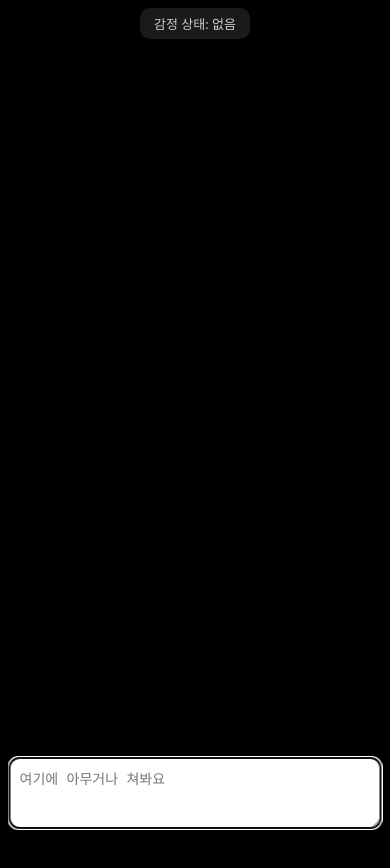
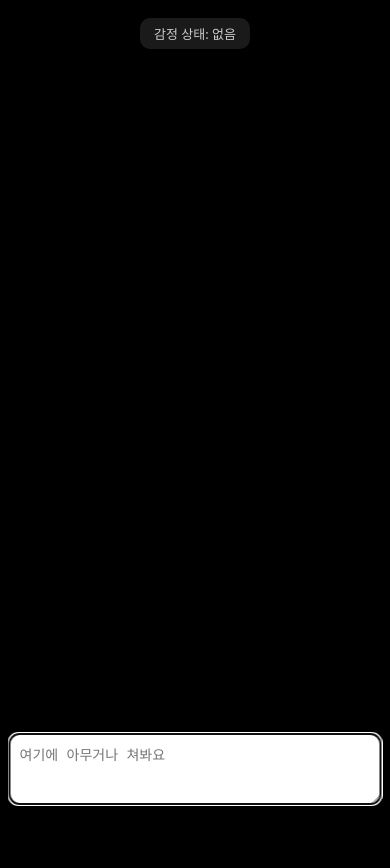
Before and after one commit to awlejar/MediumorchidMuddyWorker, a plain HTML site: page index.html in a window 390 px wide. Drawn offline with Linux system fonts and the light colour scheme.

Commit message:
모바일수정2

```diff
--- a/index.html
+++ b/index.html
@@ -55,7 +55,7 @@
       }
 
       100% {
-        transform: translateY(100vh);
+        transform: translateY(var(--fall-distance, 100vh));
         opacity: 1;
       }
     }
@@ -79,13 +79,14 @@
 
     #inputArea {
       position: fixed;
-      bottom: 16px;
+      bottom: 40px;
       left: 50%;
       transform: translateX(-50%);
-      width: 90%;
-      height: 50px;
-      padding: 10px;
-      font-size: 14px;
+      width: 600px;
+      max-width: 90%;
+      height: 60px;
+      padding: 12px 16px;
+      font-size: 18px;
       border: none;
       background: white;
       color: black;
@@ -118,7 +119,7 @@
 
     #statusBar {
       position: fixed;
-      top: 10px;
+      top: max(10px, env(safe-area-inset-top, 10px));
       left: 50%;
       transform: translateX(-50%);
       padding: 6px 14px;
@@ -130,21 +131,16 @@
     }
 
     @media (max-width: 768px) {
-      @keyframes fall {
-        0% {
-          transform: translateY(0);
-          opacity: 1;
-        }
-
-        100% {
-          transform: translateY(calc(var(--vh, 1vh) * 65));
-          opacity: 1;
-        }
+      #inputArea {
+        width: 90%;
+        height: 50px;
+        font-size: 14px;
+        padding: 10px;
       }
 
       #statusBar {
+        top: 18px;
         font-size: 13px;
-        top: 8px;
       }
 
       .message {
@@ -162,8 +158,6 @@
   <div id="output"></div>
   <textarea id="inputArea" placeholder="여기에 아무거나 쳐봐요" autofocus></textarea>
   <div id="statusBar">감정 상태: 없음</div>
-
-  <!-- 🔗 script.js 연결 -->
   <script src="script.js"></script>
 </body>
 
--- a/script.js
+++ b/script.js
@@ -63,6 +63,14 @@ input.addEventListener('input', () => {
   span.style.top = `${Math.random() * 20}px`;
   span.style.fontSize = `${Math.random() * 35 + 15}px`;
   span.style.transform = `rotate(${Math.random() * 20 - 10}deg)`;
+
+  // ✅ 낙하 거리 기기별 계산해서 적용!
+  const fallDistance = window.innerWidth < 768
+    ? window.innerHeight * 0.65
+    : window.innerHeight;
+  span.style.setProperty('--fall-distance', `${fallDistance}px`);
+  span.style.animation = 'fall 4s linear forwards';
+
   output.appendChild(span);
 
   const finalY = window.innerHeight;
```
